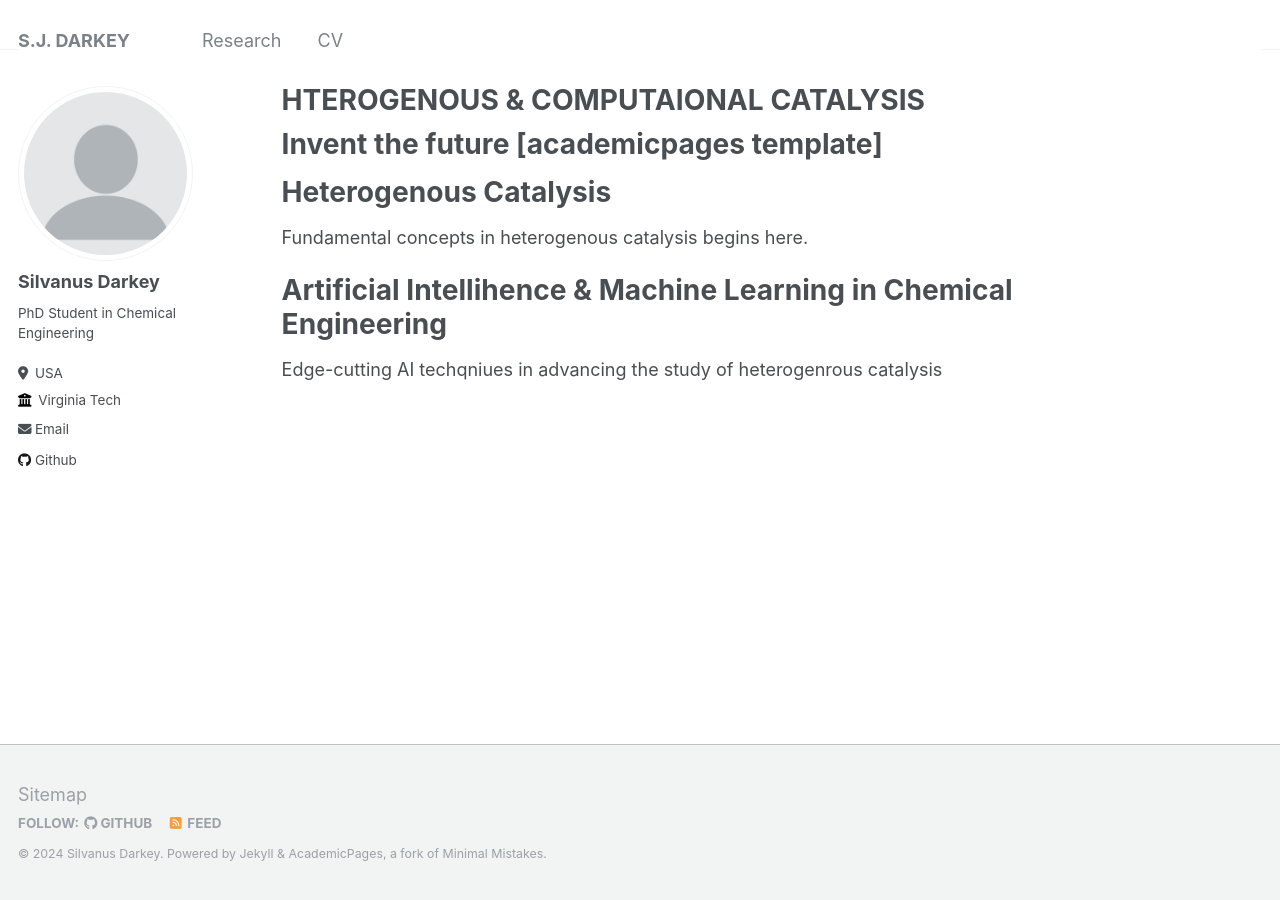
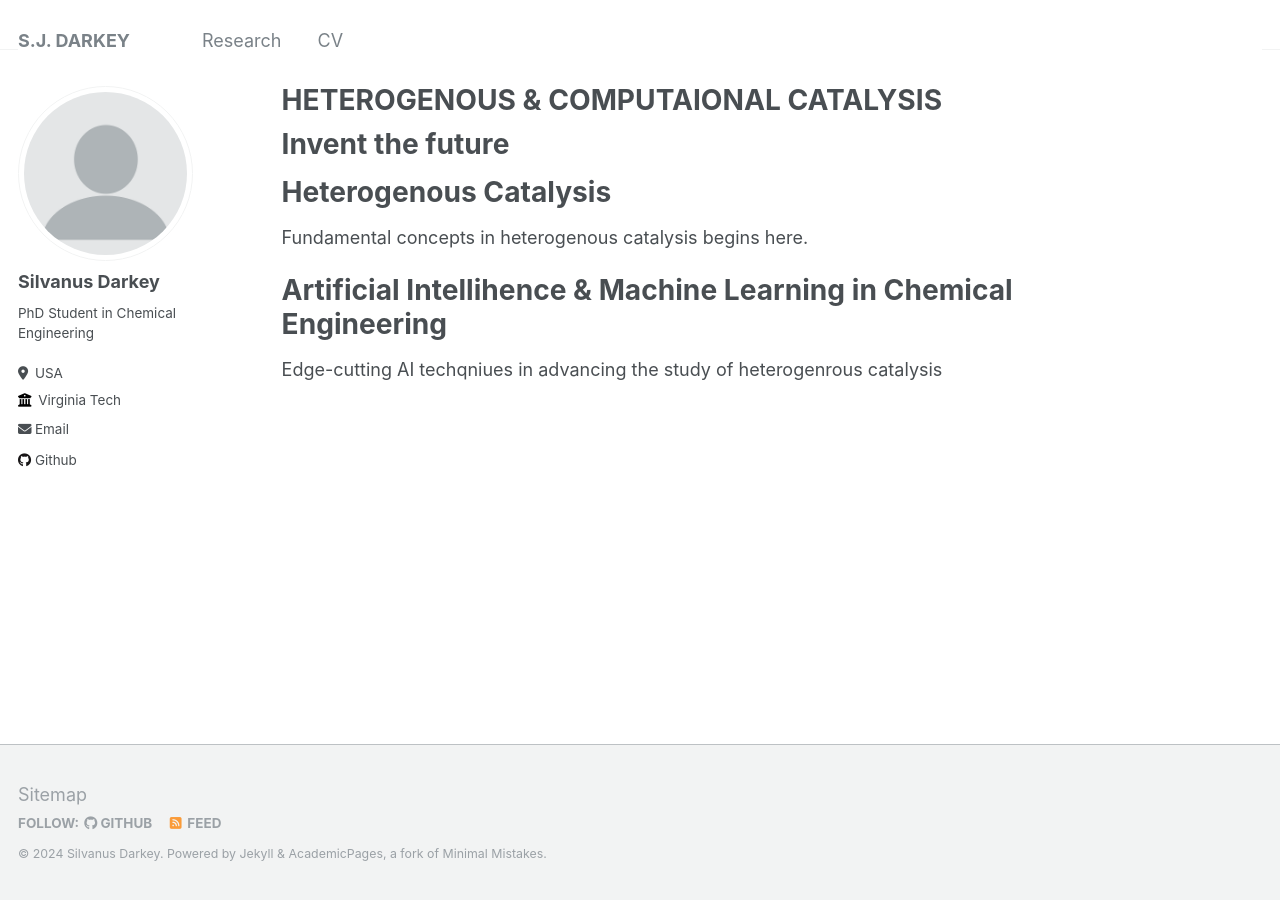
Before and after one commit to sjdarkey/sjdarkey.github.io, a Jekyll site: the page built from _pages/about.md, in a window 1280 px wide. Built offline with Jekyll 4.4.1, drawn with Linux system fonts in a browser that asks for light colours.

Commit message:
Update about.md

```diff
--- a/_pages/about.md
+++ b/_pages/about.md
@@ -1,13 +1,13 @@
 ---
 permalink: /
-title: "HTEROGENOUS & COMPUTAIONAL CATALYSIS"
+title: "HETEROGENOUS & COMPUTAIONAL CATALYSIS"
 author_profile: true
 redirect_from:
   - /about/
   - /about.html
 ---
 
-Invent the future [academicpages template]
+Invent the future
 ======
 
 Heterogenous Catalysis
```
